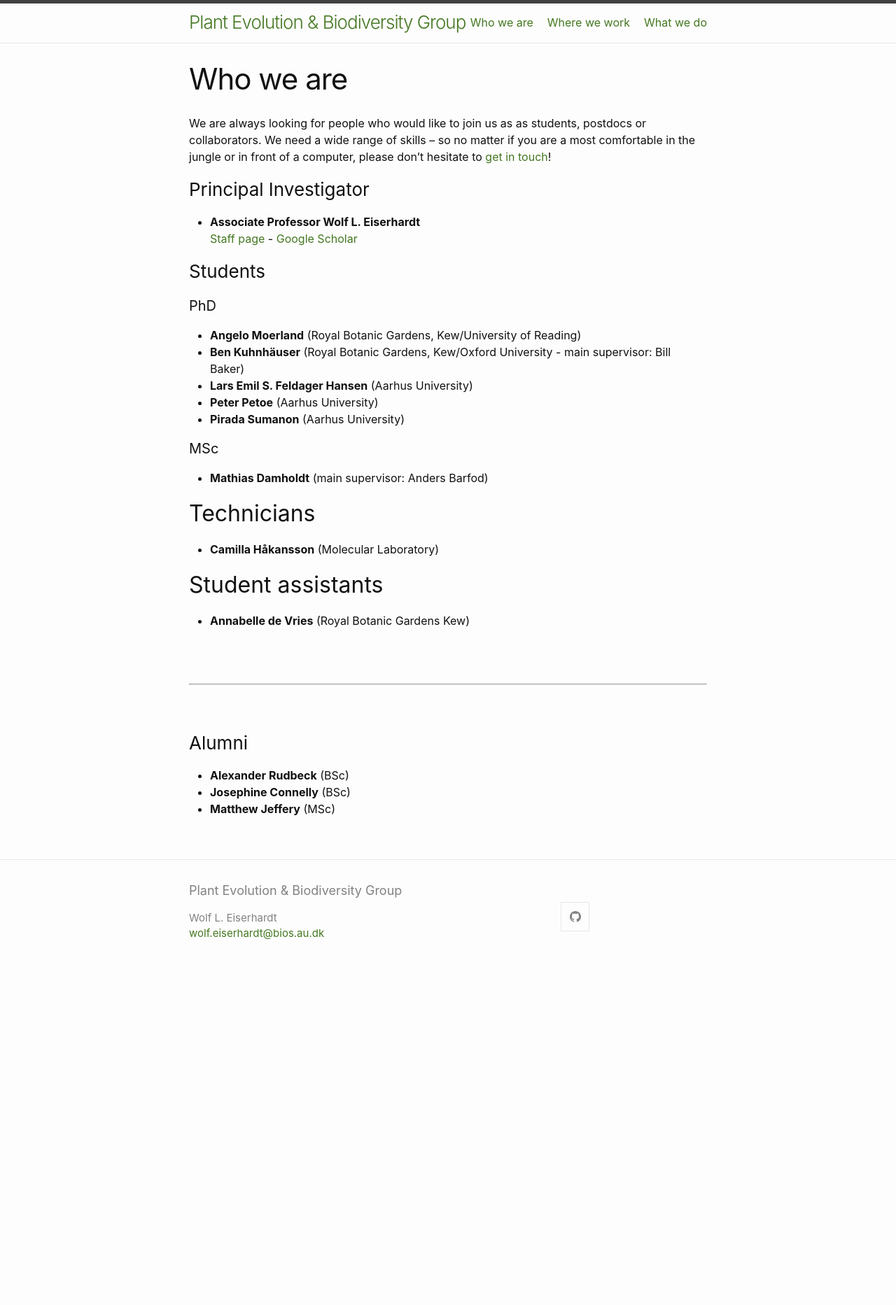
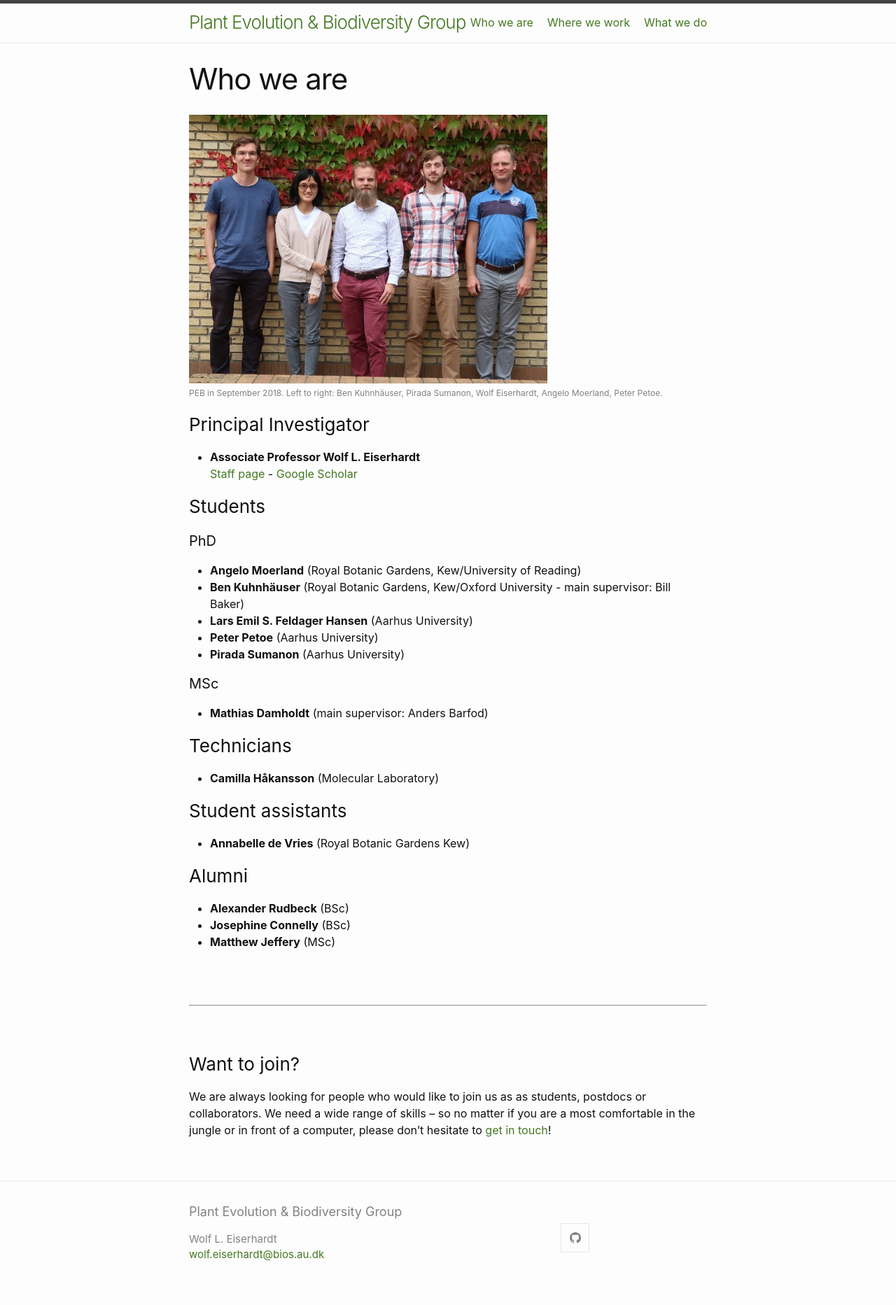
Before and after one commit to pebgroup/pebgroup.github.io, a Jekyll site: the page built from who.md, in a window 1280 px wide. Shown: the whole page at 70% size. Built offline with Jekyll 4.4.1, drawn with Linux system fonts in a browser that asks for light colours; before the commit the page ends 1406 px from its top, so only the background shows below that.

Commit message:
picture on who we are

```diff
--- a/_sass/minima/_layout.scss
+++ b/_sass/minima/_layout.scss
@@ -304,3 +304,13 @@
   width: -webkit-calc(50% - (#{$spacing-unit} / 2));
   width:         calc(50% - (#{$spacing-unit} / 2));
 }
+
+/**
+ * Custom
+ */
+
+.img-legend {
+  color: $grey-color;
+  @include relative-font-size(0.75);
+
+}
--- a/who.md
+++ b/who.md
@@ -4,7 +4,8 @@ title: "Who we are"
 permalink: /who/
 ---
 
-We are always looking for people who would like to join us as as students, postdocs or collaborators. We need a wide range of skills – so no matter if you are a most comfortable in the jungle or in front of a computer, please don’t hesitate to [get in touch](mailto:wolf.eiserhardt@bios.au.dk)!
+![peb-2018](/assets/images/peb2018.jpg){:width="512px"}
+<br><span class="img-legend">PEB in September 2018. Left to right: Ben Kuhnhäuser, Pirada Sumanon, Wolf Eiserhardt, Angelo Moerland, Peter Petoe.</span>
 
 ### Principal Investigator
 
@@ -35,7 +41,5 @@ We are always looking for people who would like to join us as as students, postd
 
 <br><br>
 
-### Alumni
-- **Alexander Rudbeck** (BSc)
-- **Josephine Connelly** (BSc)
-- **Matthew Jeffery** (MSc)
+### Want to join?
+We are always looking for people who would like to join us as as students, postdocs or collaborators. We need a wide range of skills – so no matter if you are a most comfortable in the jungle or in front of a computer, please don’t hesitate to [get in touch](mailto:wolf.eiserhardt@bios.au.dk)!
```
Also changed, not shown: other parts of who.md (+7 -2 lines), assets/images/peb2018.jpg (added), 1 other file.
